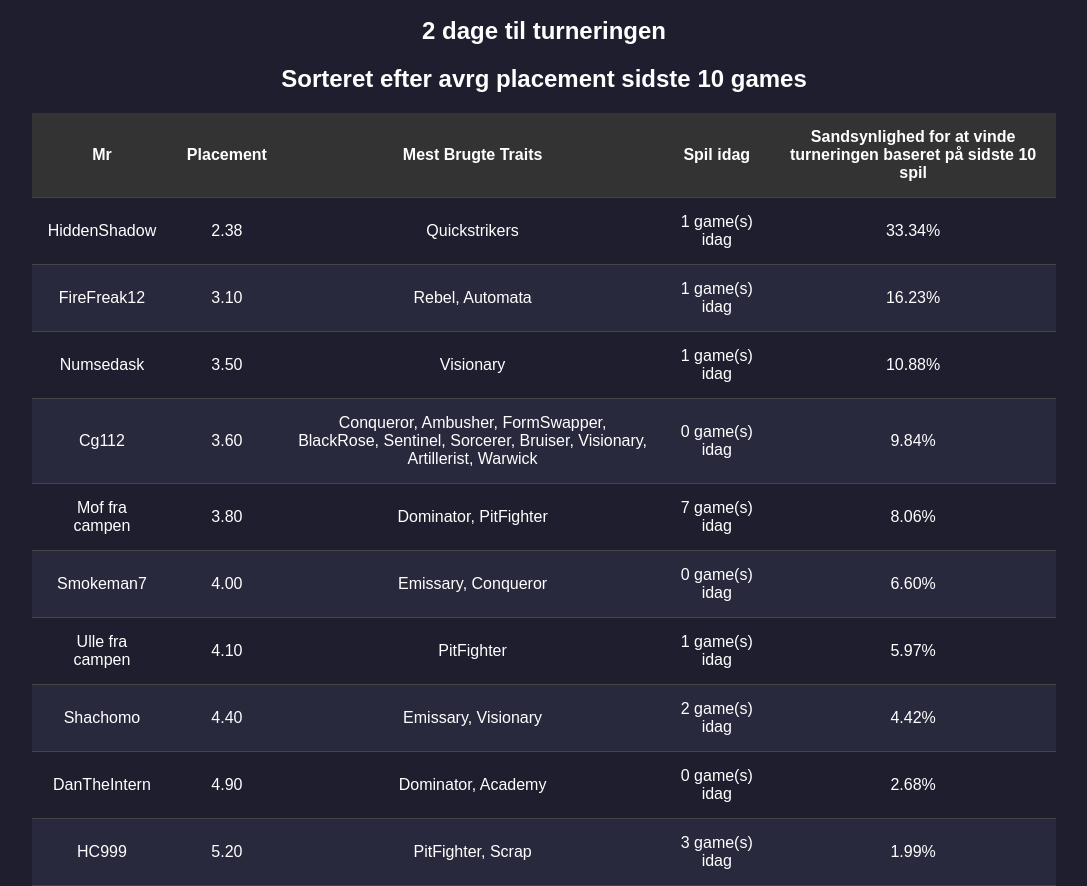
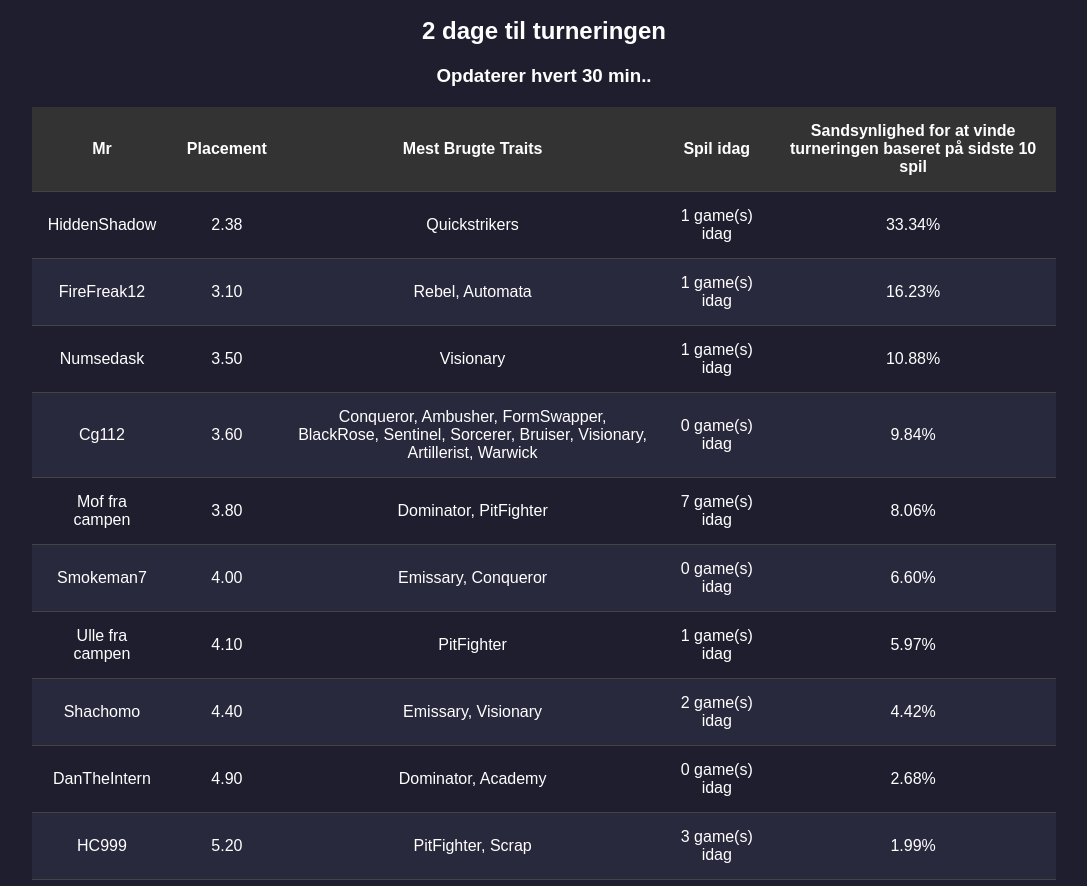
Before and after one commit to Gwabbinz/tft, a plain HTML site: page index.html in a window 1280 px wide. Shown: the part 62-948 px from the top of the page, without its empty margins (96-1183 px from the left). Drawn offline with Linux system fonts and the light colour scheme.

Commit message:
Update index.html

```diff
--- a/index.html
+++ b/index.html
@@ -16,7 +16,7 @@
             <!-- Average scores will appear here -->
         </div>
 
-        <h2>Sorteret efter avrg placement sidste 10 games</h2>
+        <h3>Opdaterer hvert 30 min..</h3>
         <table id="scoreTable">
             <thead>
                 <tr>
```
